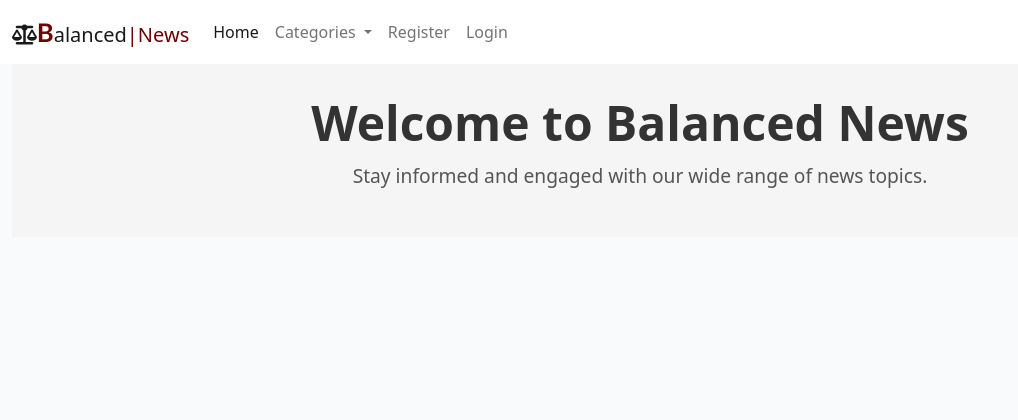
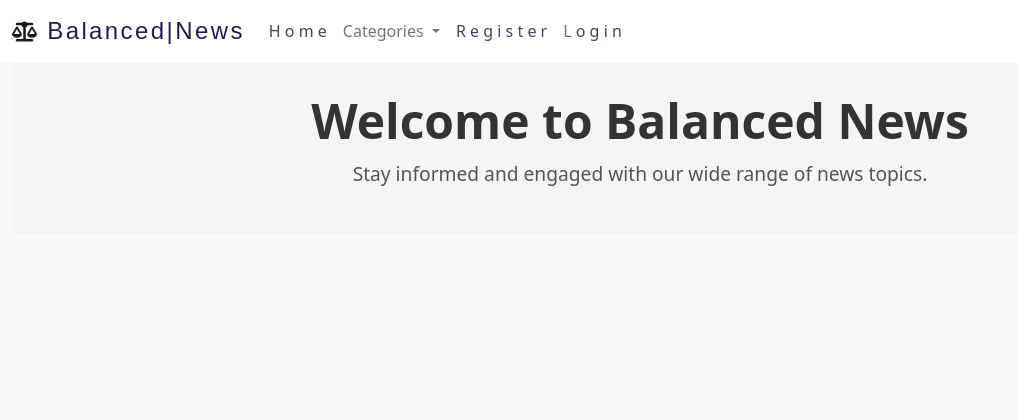
Before and after one commit to qburn93/balanced-news-app, a Django app: page / in a window 1280 px wide. Shown: the top 420 px of the page, without its empty margins (0-1018 px from the left). Run offline with Django 3.2, Linux system fonts and the light colour scheme; data that the repository does not hold is empty; some libraries are stand-ins or nearby versions.

Commit message:
changed navbar animation hover

```diff
--- a/static/css/style.css
+++ b/static/css/style.css
@@ -7,21 +7,49 @@ body {
     justify-content: center;
 }
 
-.brand {
-    font-family: Lato, sans-serif;
-    font-size: 1.6rem;
-    font-weight: 900;
-    color: #6b0404;
+.app-name {
+    font-family: "Josefin Sans", sans-serif;
+    font-size: 1.5rem;
+    margin-left: 5px;
+    display: inline-flex;
 }
+
+.m {
+    color: #201E50;
+    letter-spacing: 0.1em;
+    font-weight: 300;
+    transition: all 0.3s ease;
+    position: relative;
+    z-index: 4;
+}
+
+.m:hover {
+    color: #23BBBB;
+    font-weight: 500;
+    transform: translate3d(0, -2px, 0);
+}
+
+.m2 {
+    color: #414361;
+
+    font-weight: 300;
+    transition: all 0.3s ease;
+    position: relative;
+    z-index: 4;
+}
+
+.m2:hover {
+    color: #2A2D43;
+    font-weight: 500;
+    transform: translate3d(0, -2px, 0);
+}
+
+
 
 .red-o {
     color: #E84610;
 }
 
-.thin {
-    font-weight: 300;
-    color: #6b0404;
-}
 
 .light-bg {
     background-color: #fff;
--- a/templates/base.html
+++ b/templates/base.html
@@ -36,8 +36,24 @@
 
     <nav class="navbar navbar-expand-lg navbar-light bg-white">
         <div class="container-fluid">
-            <a class="navbar-brand" href="{% url 'home' %}"><i class="fa-solid fa-scale-balanced"></i><span
-                    class="brand">B</span>alanced<span class="thin">|News</span></a>
+            <a class="navbar-brand" href="{% url 'home' %}">
+                <i class="fa-solid fa-scale-balanced"></i>
+                <span class="app-name">
+                    <span class="m">B</span>
+                    <span class="m">a</span>
+                    <span class="m">l</span>
+                    <span class="m">a</span>
+                    <span class="m">n</span>
+                    <span class="m">c</span>
+                    <span class="m">e</span>
+                    <span class="m">d</span>
+                    <span class="m">|</span>
+                    <span class="m">N</span>
+                    <span class="m">e</span>
+                    <span class="m">w</span>
+                    <span class="m">s</span>
+                </span>
+            </a>
             <button class="navbar-toggler" type="button" data-bs-toggle="collapse" data-bs-target="#navbarText"
                 aria-controls="navbarText" aria-expanded="false" aria-label="Toggle navigation">
                 <span class="navbar-toggler-icon"></span>
@@ -45,7 +61,12 @@
             <div class="collapse navbar-collapse" id="navbarText">
                 <ul class="navbar-nav me-auto mb-2 mb-lg-0">
                     <li class="nav-item">
-                        <a class="nav-link active" aria-current="page" href="{% url 'home' %}">Home</a>
+                        <a class="nav-link active" aria-current="page" href="{% url 'home' %}">
+                            <span class="m2">H</span>
+                            <span class="m2">o</span>
+                            <span class="m2">m</span>
+                            <span class="m2">e</span>
+                        </a>
                     </li>
                     <li class="nav-item dropdown">
                         <a class="nav-link dropdown-toggle" href="#" id="navbarDropdown" role="button" data-bs-toggle="dropdown" aria-expanded="false">
@@ -61,14 +82,36 @@
                     </li>
                     {% if user.is_authenticated %}
                     <li class="nav-item">
-                        <a class="nav-link" href="{% url 'account_logout' %}">Logout</a>
+                        <a class="nav-link" href="{% url 'account_logout' %}">
+                            <span class="m2">L</span>
+                            <span class="m2">o</span>
+                            <span class="m2">g</span>
+                            <span class="m2">o</span>
+                            <span class="m2">u</span>
+                            <span class="m2">t</span>
+                        </a>
                     </li>
                     {% else %}
                     <li class="nav-item">
-                        <a class="nav-link" href="{% url 'account_signup' %}">Register</a>
+                        <a class="nav-link" href="{% url 'account_signup' %}">
+                            <span class="m2">R</span>
+                            <span class="m2">e</span>
+                            <span class="m2">g</span>
+                            <span class="m2">i</span>
+                            <span class="m2">s</span>
+                            <span class="m2">t</span>
+                            <span class="m2">e</span>
+                            <span class="m2">r</span>
+                        </a>
                     </li>
                     <li class="nav-item">
-                        <a class="nav-link" href="{% url 'account_login' %}">Login</a>
+                        <a class="nav-link" href="{% url 'account_login' %}">
+                            <span class="m2m">L</span>
+                            <span class="m2">o</span>
+                            <span class="m2">g</span>
+                            <span class="m2">i</span>
+                            <span class="m2">n</span>
+                        </a>
                     </li>
                     {% endif %}
                 </ul>
```
